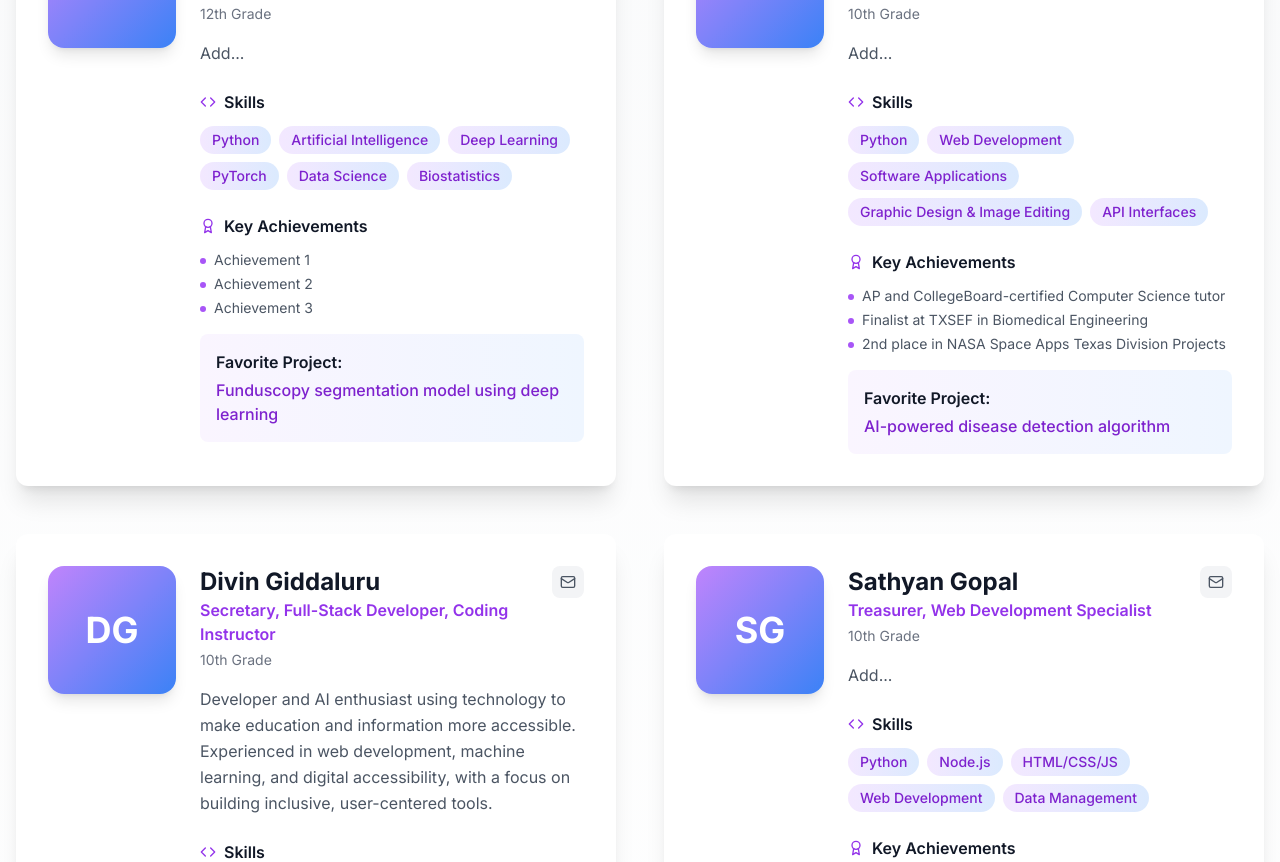
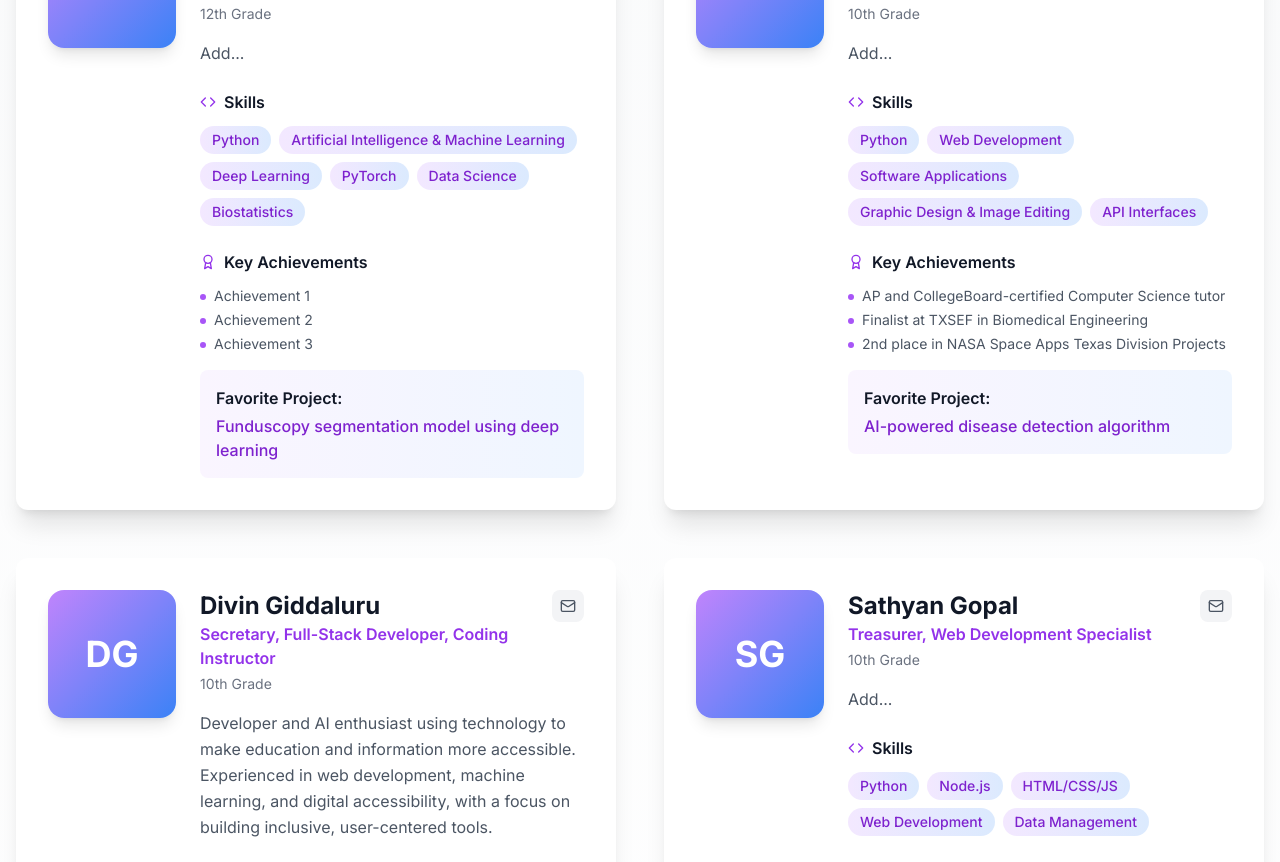
Before and after one commit to programmingcvhs/programmingcvhs.github.io, a Next.js app: page /team in a window 1280 px wide. Shown: the part 1022-1884 px from the top of the page. Built offline with nearby package versions, Linux system fonts and the light colour scheme.

Commit message:
Update page.tsx

```diff
--- a/app/team/page.tsx
+++ b/app/team/page.tsx
@@ -12,7 +12,7 @@ const teamMembers = [
     role: "Club President, Artificial Intelligence & Machine Learning Specialist",
     grade: "12th Grade",
     bio: "Add...",
-    skills: ["Python", "Artificial Intelligence", "Deep Learning", "PyTorch", "Data Science", "Biostatistics"],
+    skills: ["Python", "Artificial Intelligence & Machine Learning", "Deep Learning", "PyTorch", "Data Science", "Biostatistics"],
     image: "/api/placeholder/400/400",
     achievements: ["Achievement 1", "Achievement 2", "Achievement 3"],
     social: {
```
